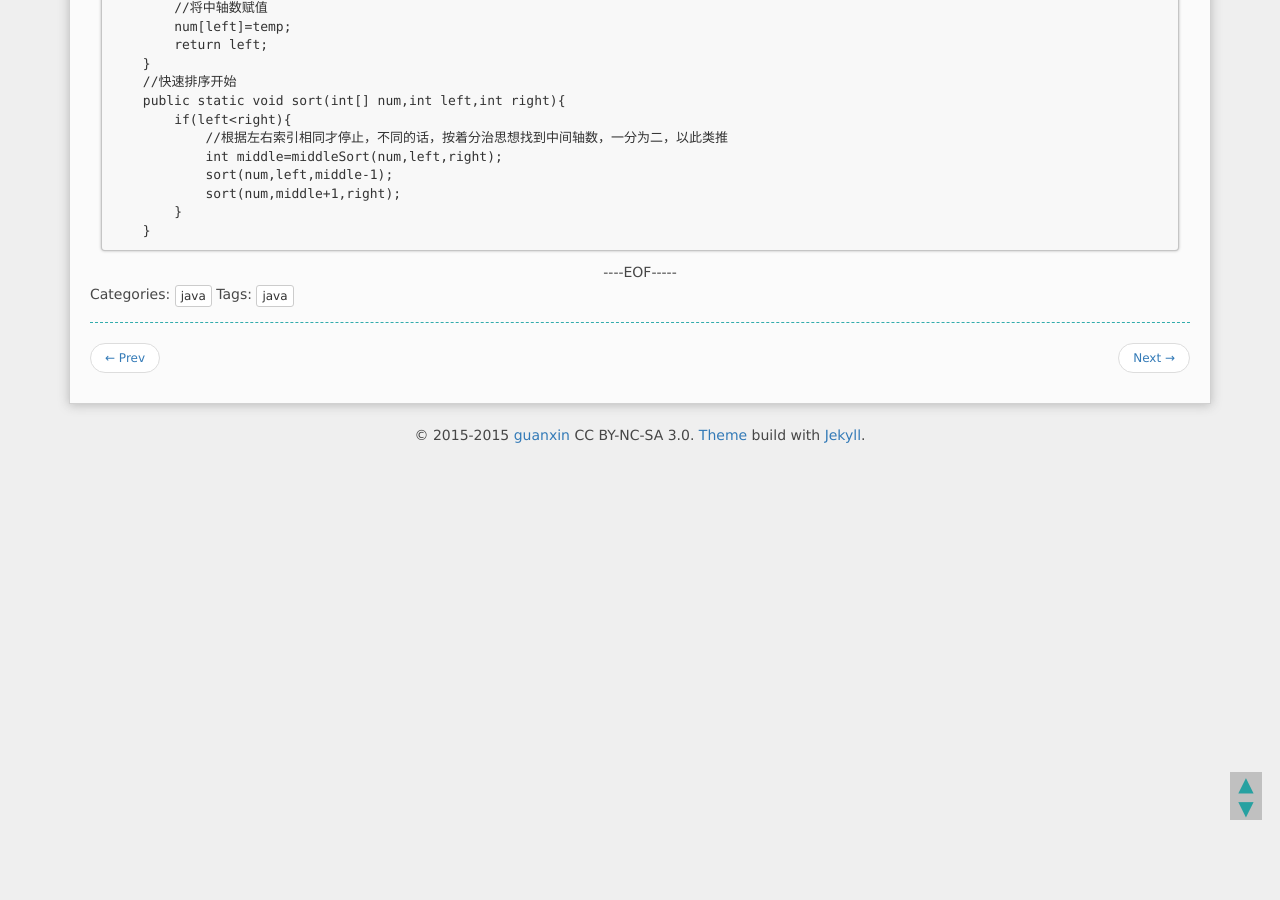
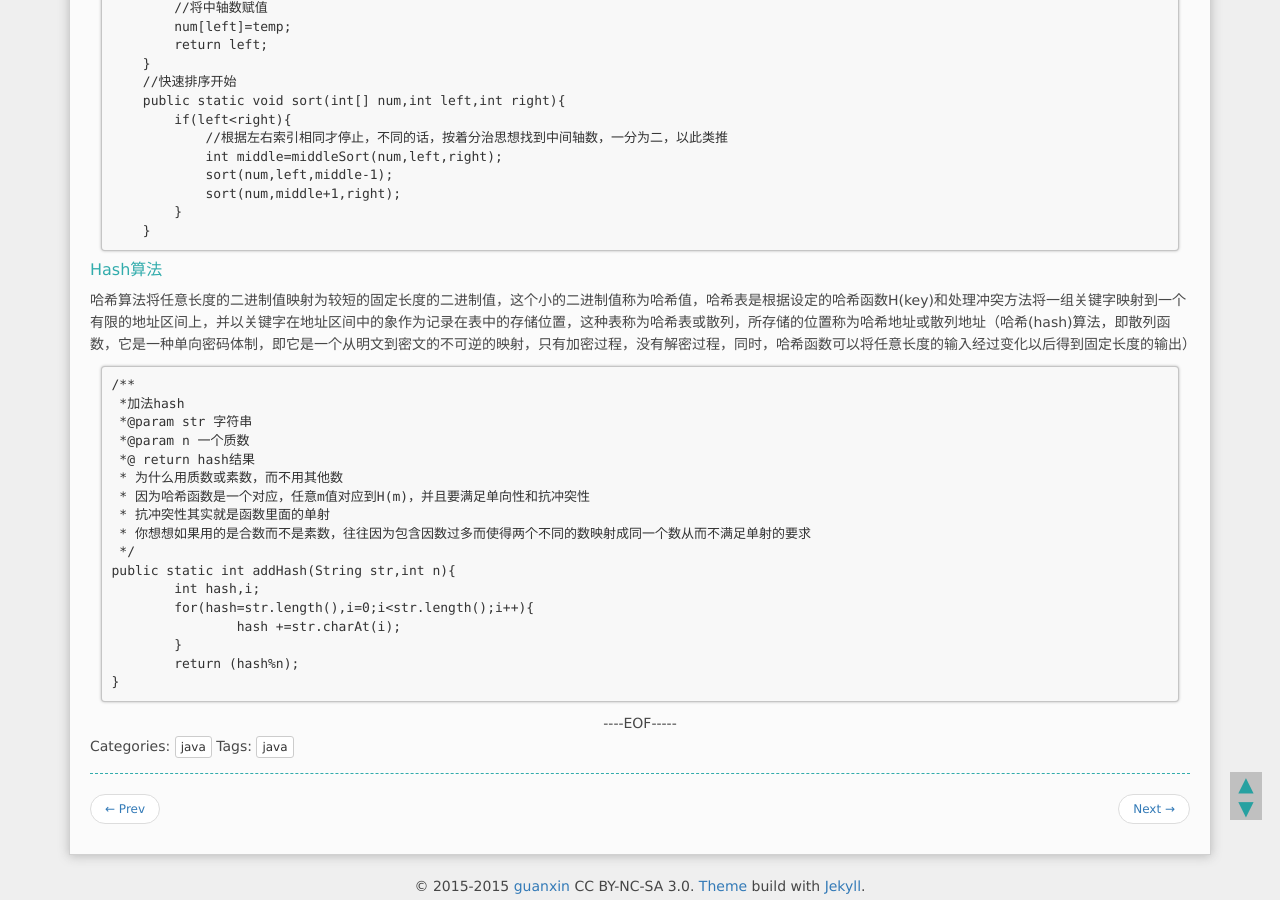
Before and after one commit to jackzhao29/jackzhao29.github.com, a Jekyll site: the page built from _posts/2015-05-15-Java中常用算法集合.md, in a window 1280 px wide and 900 px high, scrolled down 2749 px. Built offline with Jekyll 4.4.1, drawn with Linux system fonts in a browser that asks for light colours; Markdown is read by kramdown in place of the engine named in the settings; comment, search, counter and statistics services are not loaded.

Commit message:
update blog

````diff
--- a/_posts/2015-05-15-Java中常用算法集合.md
+++ b/_posts/2015-05-15-Java中常用算法集合.md
@@ -160,3 +160,25 @@ public void testNum() {
         }
     }
 ```
+#### Hash算法
+哈希算法将任意长度的二进制值映射为较短的固定长度的二进制值，这个小的二进制值称为哈希值，哈希表是根据设定的哈希函数H(key)和处理冲突方法将一组关键字映射到一个有限的地址区间上，并以关键字在地址区间中的象作为记录在表中的存储位置，这种表称为哈希表或散列，所存储的位置称为哈希地址或散列地址（哈希(hash)算法，即散列函数，它是一种单向密码体制，即它是一个从明文到密文的不可逆的映射，只有加密过程，没有解密过程，同时，哈希函数可以将任意长度的输入经过变化以后得到固定长度的输出）
+
+```
+/**
+ *加法hash
+ *@param str 字符串
+ *@param n 一个质数
+ *@ return hash结果
+ * 为什么用质数或素数，而不用其他数
+ * 因为哈希函数是一个对应，任意m值对应到H(m)，并且要满足单向性和抗冲突性
+ * 抗冲突性其实就是函数里面的单射
+ * 你想想如果用的是合数而不是素数，往往因为包含因数过多而使得两个不同的数映射成同一个数从而不满足单射的要求
+ */
+public static int addHash(String str,int n){
+	int hash,i;
+	for(hash=str.length(),i=0;i<str.length();i++){
+		hash +=str.charAt(i);
+	}
+	return (hash%n);
+}
+```
````
